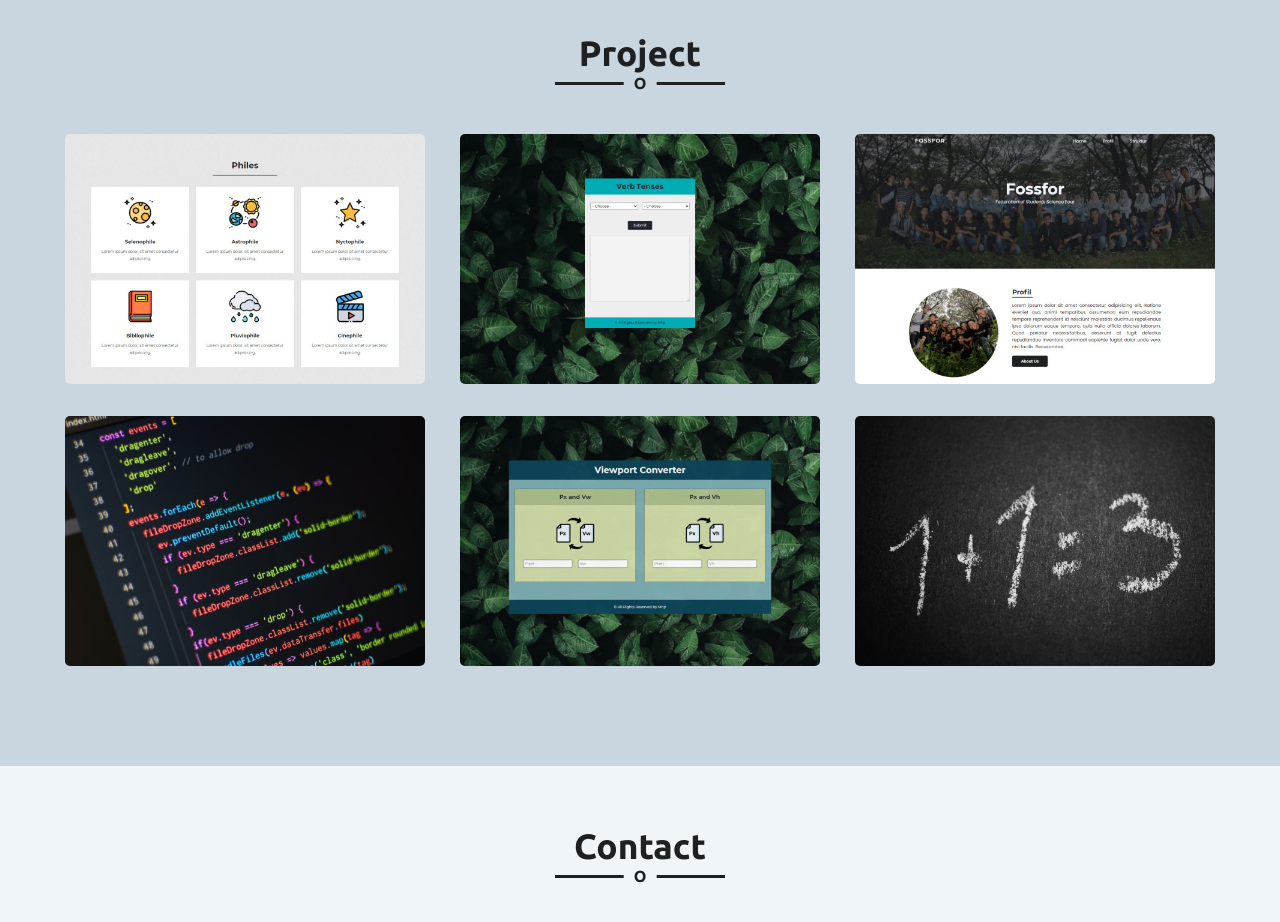
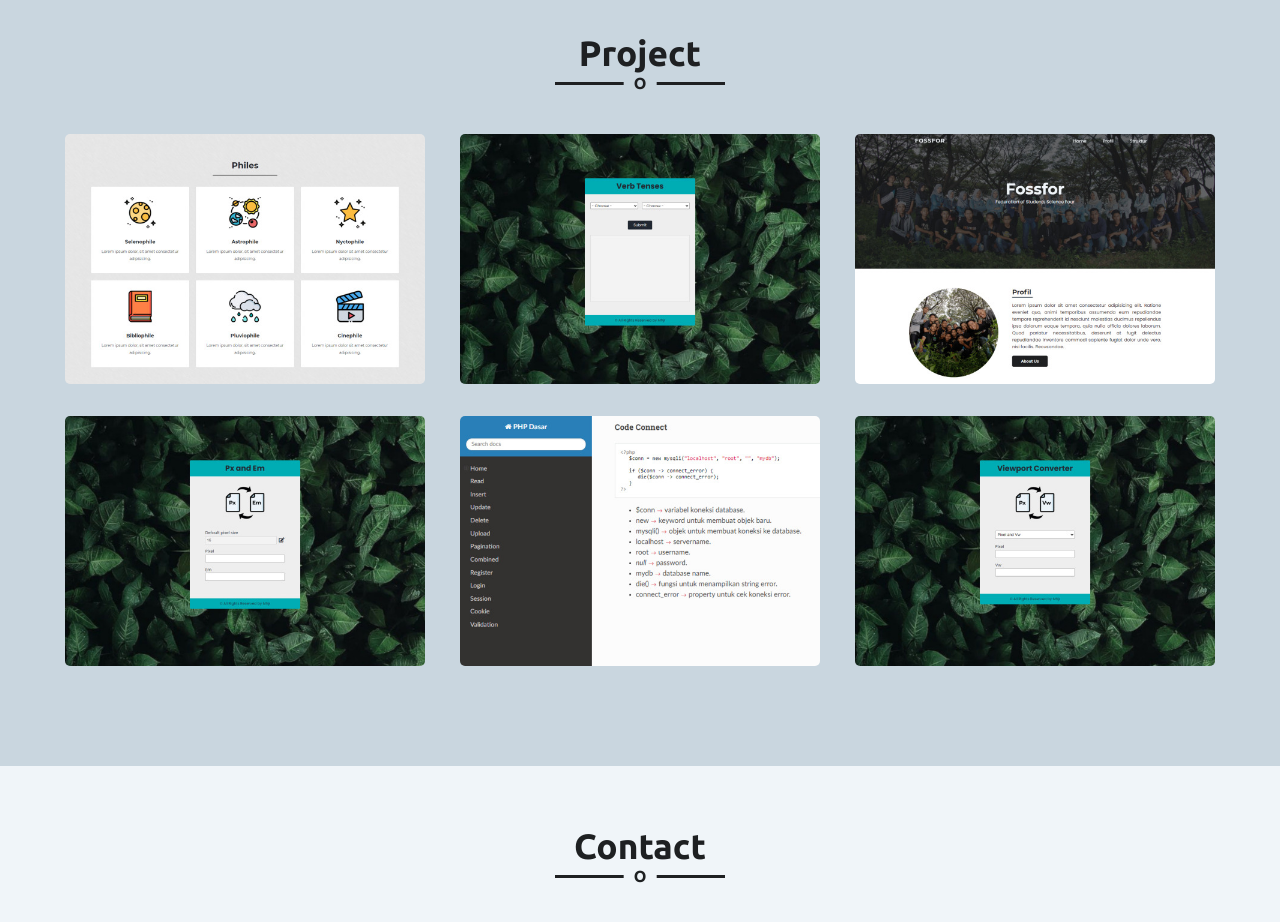
Before and after one commit to SultonMuhajir/sultonmuhajir.github.io, a plain HTML site: page index.html in a window 1280 px wide. Shown: the part 2840-3762 px from the top of the page. Drawn offline with nearby package versions, Linux system fonts and the light colour scheme; some packages are replaced by stand-ins of ours; a script that the page names is missing.

Commit message:
portfolio v2.0
set project

```diff
--- a/index.html
+++ b/index.html
@@ -221,31 +221,31 @@
          <div class="box" data-aos="zoom-in-up">
             <a target="_blank" href="https://sultonmuhajir.github.io/tenses/">
                <pre>Verb Tenses</pre>
-               <img src="img/tenses.jpeg" alt="Verb Tenses">
+               <img src="img/vtenses.jpeg" alt="Verb Tenses">
             </a>
          </div>
          <div class="box" data-aos="zoom-in-up">
             <a target="_blank" href="https://sultonmuhajir.github.io/fossfor/">
                <pre>Fossfor</pre>
-               <img src="img/fossfor.jpeg" alt="Viewport Converter">
+               <img src="img/fossfor.jpeg" alt="Fossfor">
+            </a>
+         </div>
+         <div class="box hide-content" data-aos="zoom-in-up">
+            <a target="_blank" href="https://sultonmuhajir.github.io/px-em/">
+               <pre>Pixel and Em</pre>
+               <img src="img/px-em.jpeg" alt="Pixel and Em">
             </a>
          </div>
          <div class="box hide-content" data-aos="zoom-in-up">
             <a target="_blank" href="https://sultonmuhajir.github.io/php-dasar/">
                <pre>PHP Basics</pre>
-               <img src="img/php.jpeg" alt="PHP Basics">
+               <img src="img/phpb.jpeg" alt="PHP Basics">
             </a>
          </div>
          <div class="box hide-content" data-aos="zoom-in-up">
             <a target="_blank" href="https://sultonmuhajir.github.io/px-vp/">
                <pre>Viewport Converter</pre>
-               <img src="img/pxvp.jpeg" alt="Viewport Converter">
-            </a>
-         </div>
-         <div class="box hide-content" data-aos="zoom-in-up">
-            <a target="_blank" href="https://sultonmuhajir.github.io/komnum/">
-               <pre>Numerical Computation</pre>
-               <img src="img/komnum.jpeg" alt="Numerical Computation">
+               <img src="img/px-vp.jpeg" alt="Viewport Converter">
             </a>
          </div>
       </div>
```
Also changed, not shown: img/komnum.jpeg (deleted), img/php.jpeg (deleted), img/phpb.jpeg (added), img/px-em.jpeg (added), img/px-vp.jpeg (added), img/pxvp.jpeg (deleted), img/tenses.jpeg (deleted), img/vtenses.jpeg (added).
